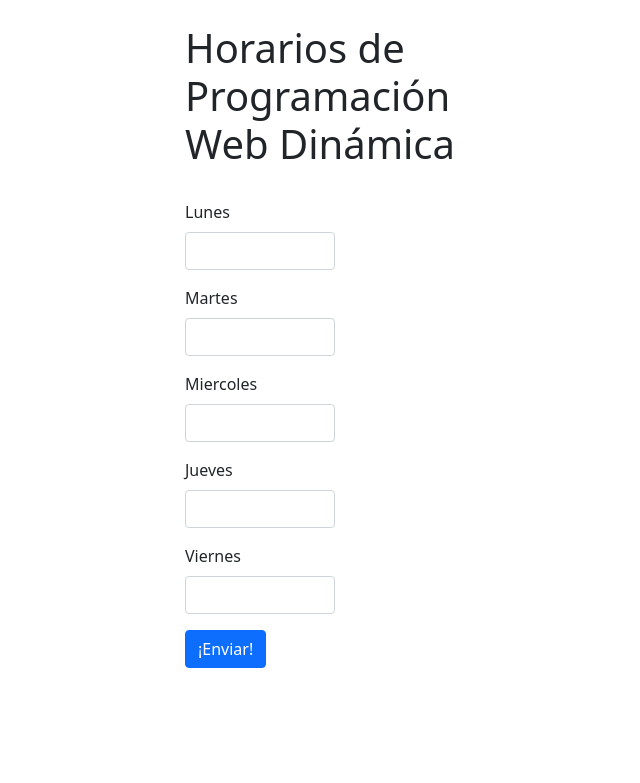
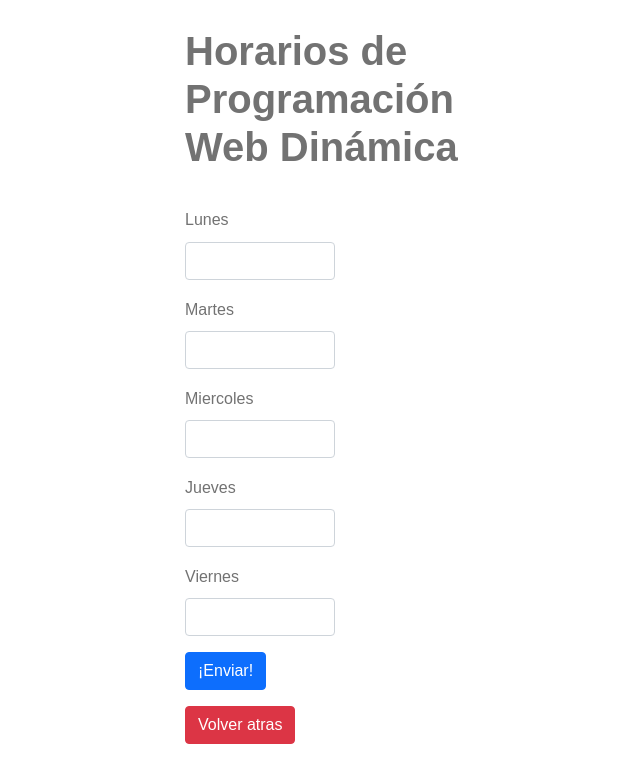
Before and after one commit to MaximilianoHitter/ProgWebDinamica, a PHP site: the page made by TP 2/Ejercicio 2/EJ2/Vista/index.php in a window 1280 px wide. Shown: the top 783 px of the page, without its empty margins (305-945 px from the left). Run offline with PHP 8.4, Linux system fonts and the light colour scheme.

Commit message:
Buttons added

```diff
--- a/TP 2/Ejercicio 2/EJ1/Vista/formulario.html
+++ b/TP 2/Ejercicio 2/EJ1/Vista/formulario.html
@@ -9,6 +9,7 @@
       href="styles/bootstrap-5.1.3-dist/css/bootstrap.min.css"
     />
     <link rel="stylesheet" href="styles/css/styles.css" />
+    <link rel="stylesheet" href="../../../../assets/style.css">
     <script src="styles/bootstrap-5.1.3-dist/js/bootstrap.min.js"></script>
     <title>Formulario</title>
   </head>
@@ -35,6 +36,9 @@
       <div class="col-12">
         <button class="btn btn-primary" type="submit">Enviar</button>
       </div>
+
+      <br>
+      <a href="../../index.html"><button type="button" class="btn btn-danger">Volver atras</button></a>
 
       <!-- <div class="mb-3">
             <label for="numero" class="form-label">Ingrese un número:</label>
--- a/TP 2/Ejercicio 2/EJ2/Vista/index.php
+++ b/TP 2/Ejercicio 2/EJ2/Vista/index.php
@@ -7,6 +7,7 @@
     <meta name="viewport" content="width=device-width, initial-scale=1.0">
     <link rel="stylesheet" href="styles/bootstrap-5.1.3-dist/css/bootstrap.min.css" />
     <link rel="stylesheet" href="styles/css/styles.css" />
+    <link rel="stylesheet" href="../../../../assets/style.css">
     <script src="styles/bootstrap-5.1.3-dist/js/bootstrap.min.js"></script>
     <title>Horarios de cursadas</title>
 </head>
@@ -79,6 +80,10 @@
         <div class="col-12">
             <button class="btn btn-primary" type="submit">¡Enviar!</button>
         </div>
+
+        <br>
+        <a href="../../index.html"><button type="button" class="btn btn-danger">Volver atras</button></a>
+
     </form>
     <script>
         // Example starter JavaScript for disabling form submissions if there are invalid fields
--- a/TP 2/Ejercicio 2/EJ3-EJ4-EJ5-EJ6/Vista/formulario.php
+++ b/TP 2/Ejercicio 2/EJ3-EJ4-EJ5-EJ6/Vista/formulario.php
@@ -7,6 +7,7 @@
     <meta name="viewport" content="width=device-width, initial-scale=1.0">
     <link rel="stylesheet" href="styles/bootstrap-5.1.3-dist/css/bootstrap.min.css" />
     <link rel="stylesheet" href="styles/css/styles.css" />
+    <link rel="stylesheet" href="../../../../assets/style.css">
     <script src="styles/bootstrap-5.1.3-dist/js/bootstrap.min.js"></script>
     <title>Document</title>
 </head>
@@ -114,6 +115,10 @@
         <div class="col-12">
             <button class="btn btn-primary" type="submit">¡Enviar formulario!</button>
         </div>
+
+        <br>
+        <a href="../../index.html"><button type="button" class="btn btn-danger">Volver atras</button></a>
+
     </form>
     <script>
         // Example starter JavaScript for disabling form submissions if there are invalid fields
--- a/TP 2/Ejercicio 2/EJ7/Vista/index.php
+++ b/TP 2/Ejercicio 2/EJ7/Vista/index.php
@@ -7,6 +7,7 @@
     <meta name="viewport" content="width=device-width, initial-scale=1.0">
     <link rel="stylesheet" href="styles/bootstrap-5.1.3-dist/css/bootstrap.min.css" />
     <link rel="stylesheet" href="styles/css/styles.css" />
+    <link rel="stylesheet" href="../../../../assets/style.css">
     <script src="styles/bootstrap-5.1.3-dist/js/bootstrap.min.js"></script>
     <title>Mini Calculadora</title>
 </head>
@@ -50,6 +51,10 @@
         <div class="col-12">
             <button class="btn btn-primary" type="submit">Realizar la operación</button>
         </div>
+
+        <br>
+        <a href="../../index.html"><button type="button" class="btn btn-danger">Volver atras</button></a>
+
     </form>
 
     <script>
--- a/TP 2/Ejercicio 2/EJ8/Vista/index.php
+++ b/TP 2/Ejercicio 2/EJ8/Vista/index.php
@@ -7,6 +7,7 @@
     <meta name="viewport" content="width=device-width, initial-scale=1.0">
     <link rel="stylesheet" href="styles/bootstrap-5.1.3-dist/css/bootstrap.min.css" />
     <link rel="stylesheet" href="styles/css/styles.css" />
+    <link rel="stylesheet" href="../../../../assets/style.css">
     <script src="styles/bootstrap-5.1.3-dist/js/bootstrap.min.js"></script>
     <title>Cine Cinema</title>
 </head>
@@ -34,6 +35,10 @@
         <div class="col-12">
             <button class="btn btn-primary" type="submit">¡Consultar!</button>
         </div>
+
+        <br>
+        <a href="../../index.html"><button type="button" class="btn btn-danger">Volver atras</button></a>
+
     </form>
     <script>
         // Example starter JavaScript for disabling form submissions if there are invalid fields
--- a/TP 2/Ejercicio 2/index.html
+++ b/TP 2/Ejercicio 2/index.html
@@ -59,7 +59,7 @@
                     </div>
 
                     <br><br>
-                    <button type="button" class="btn btn-danger"><a href="../../index.html">Volver al home</a></button>
+                    <a href="../../index.html"><button type="button" class="btn btn-danger">Volver al home</button></a>
 
                 </div>
             </div>
```
